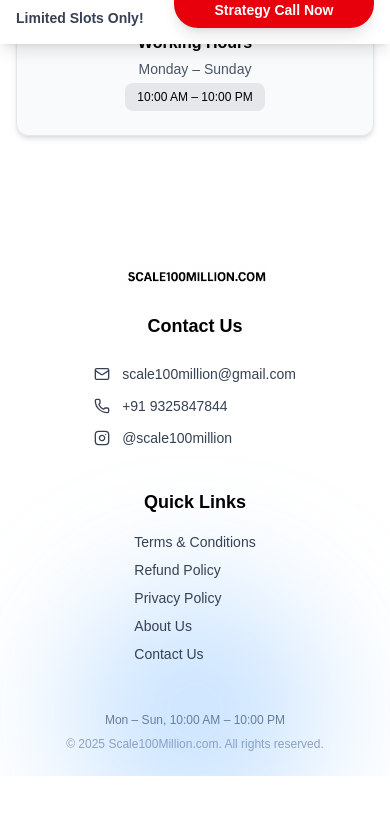
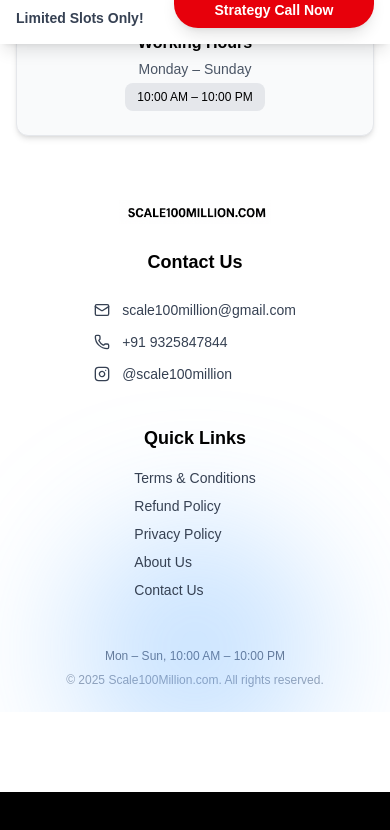
Before and after one commit to ZGOD01/DoneForYou, a React (Vite) app: page /contact in a window 390 px wide. Shown: the part 800-1630 px from the top of the page. After the commit the page ends 1592 px from the top, so only its background shows below. Built offline with nearby package versions, Linux system fonts and the light colour scheme; a web font is replaced by a local one.

Commit message:
Footer Space Updated

```diff
--- a/src/components/Footer.jsx
+++ b/src/components/Footer.jsx
@@ -11,19 +11,15 @@ export default function Footer() {
   };
 
   return (
-    <footer className="relative bg-white text-black pt-14 pb-6 overflow-hidden">
+    <footer className="relative bg-white text-black pt-2 pb-6 md:pt-6 md:pb-20 overflow-hidden">
       {/* Blue Glow */}
       <div className="absolute -bottom-16 left-1/2 transform -translate-x-1/2 w-64 h-64 bg-blue-400/30 rounded-full blur-3xl pointer-events-none"></div>
 
-      <div className="relative max-w-7xl mx-auto px-6 grid md:grid-cols-2 gap-10 mt-6">
+      <div className="relative max-w-7xl mx-auto px-6 grid md:grid-cols-2 gap-10 mt-2 md:mt-6">
         {/* Left - Logo + Contact Us */}
         <div className="flex flex-col items-center md:items-start space-y-6">
           {/* Logo with click handler */}
-          <Link
-            to="/"
-            onClick={scrollToTop}
-            className="cursor-pointer"
-          >
+          <Link to="/" onClick={scrollToTop} className="cursor-pointer">
             <img
               src={logo}
               alt="Scale100Million Logo"
```
